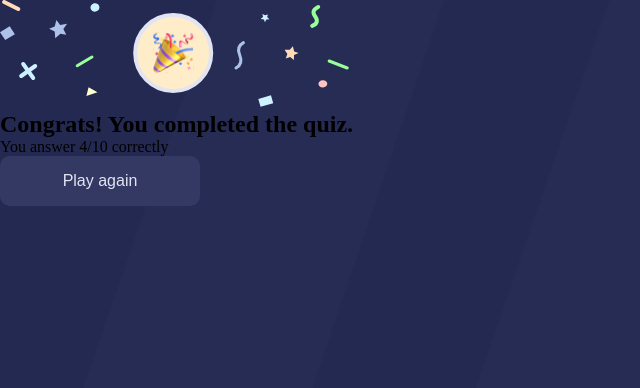
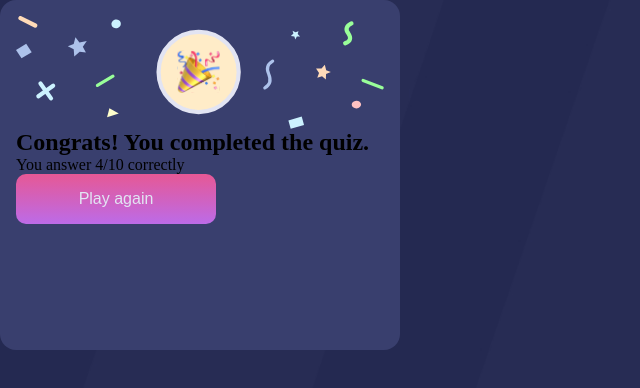
Before and after one commit to EdiedRamos/country-quiz, a React (Vite) app: page / in a window 1280 px wide. Shown: the top 388 px of the page, without its empty margins (0-640 px from the left). Built offline with nearby package versions, Linux system fonts and the light colour scheme; no server answers.

Commit message:
style: result basic styles added

```diff
--- a/src/components/Organisms/Result/Result.scss
+++ b/src/components/Organisms/Result/Result.scss
@@ -0,0 +1,11 @@
+@import "/src/general/styles/index.scss";
+
+.result {
+  display: flex;
+  flex-direction: column;
+  border-radius: 1rem;
+  background-color: $blue-100;
+  padding: 1rem;
+  width: 400px;
+  height: 350px;
+}
--- a/src/components/Organisms/Result/Result.tsx
+++ b/src/components/Organisms/Result/Result.tsx
@@ -1,13 +1,15 @@
 import { CongratsImg } from "@/assets";
 import { Button } from "@/components/Atoms";
 
+import "./Result.scss";
+
 export const Result = () => {
   return (
-    <section>
+    <section className="result">
       <img src={CongratsImg} alt="Congrats icon" />
       <h2>Congrats! You completed the quiz.</h2>
       <p>You answer 4/10 correctly</p>
-      <Button>Play again</Button>
+      <Button className="button--selected">Play again</Button>
     </section>
   );
 };
--- a/src/main.tsx
+++ b/src/main.tsx
@@ -2,7 +2,7 @@ import React from "react";
 import ReactDOM from "react-dom/client";
 import App from "./App.tsx";
 
-import "./general/styles/index.scss";
+// import "./general/styles/index.scss";
 
 ReactDOM.createRoot(document.getElementById("root")!).render(
   <React.StrictMode>
```
